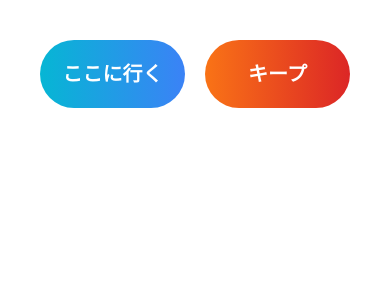
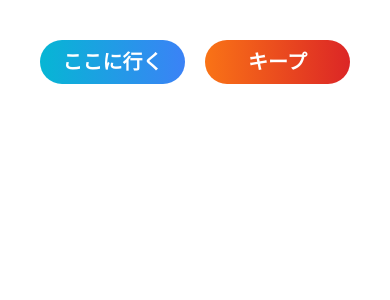
Before and after one commit to iputapp/lounas, a Next.js app: page /test/decided-button in a window 390 px wide. Shown: the top 300 px of the page. Built offline with nearby package versions, Linux system fonts and the light colour scheme.

Commit message:
iPhoneSE対策

```diff
--- a/src/components/buttons/decidedbutton.module.scss
+++ b/src/components/buttons/decidedbutton.module.scss
@@ -28,5 +28,5 @@
 }
 
 .text {
-  @apply p-5 text-xl font-bold text-white;
+  @apply p-2 text-xl font-bold text-white md:p-4 md:text-3xl;
 }
```
